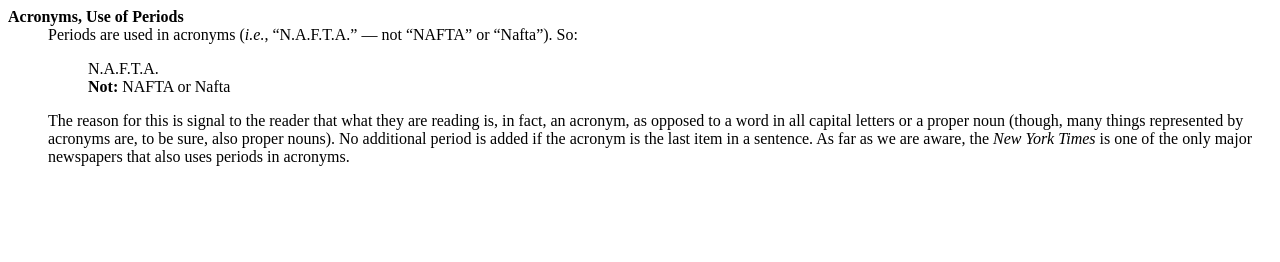
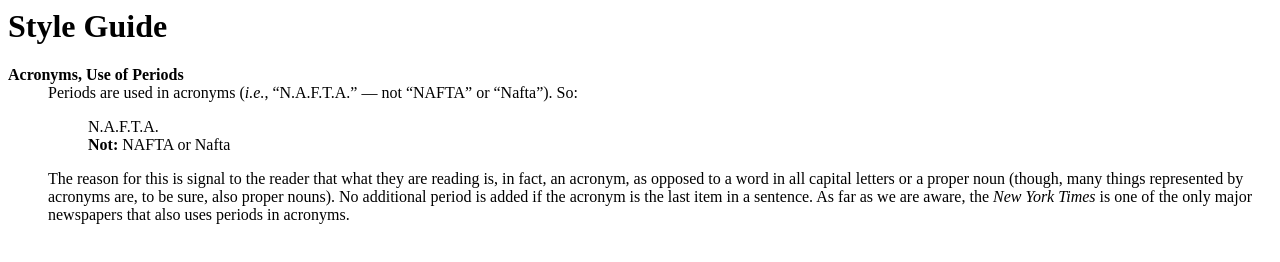
Before and after one commit to TheLawLibrary/russia-ukraine-war, a plain HTML site: page style-guide.html in a window 1280 px wide. Drawn offline with Linux system fonts and the light colour scheme.

Commit message:
style guide update

```diff
--- a/style-guide.html
+++ b/style-guide.html
@@ -2,6 +2,7 @@
   <head><link ref="stylesheet" href="stylesheet.css"></head>
 
 <body>
+  <h1>Style Guide</h1>
   <dl>
     <dt><b>Acronyms, Use of Periods</b></dt>
       <dd>Periods are used in acronyms (<i>i.e.</i>, &ldquo;N.A.F.T.A.&rdquo; &mdash; not &ldquo;NAFTA&rdquo; or &ldquo;Nafta&rdquo;). So:
```
